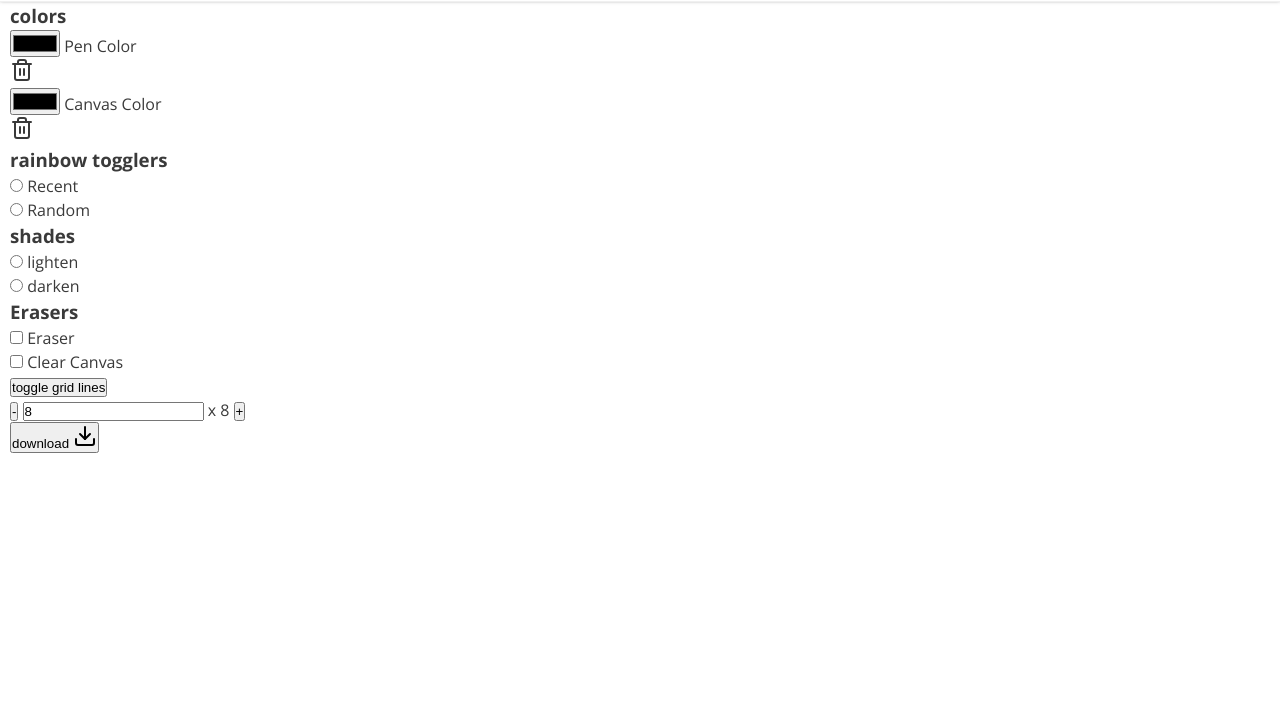
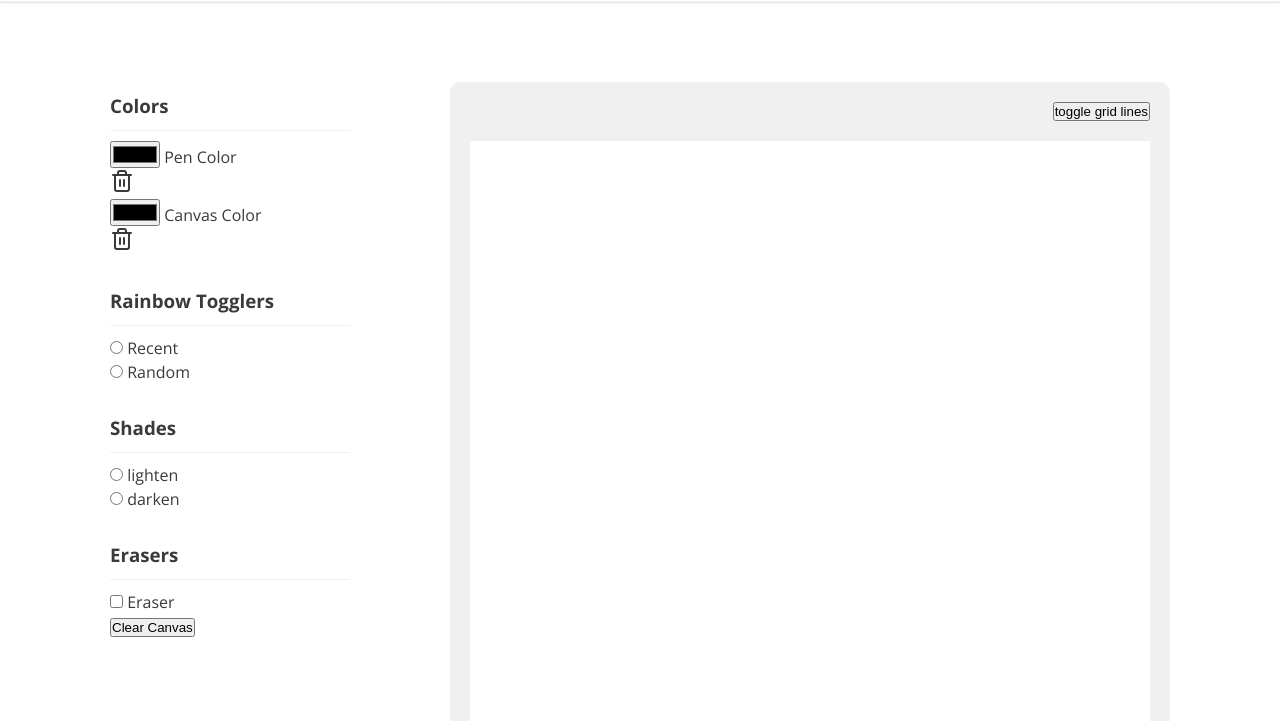
Before and after one commit to bitzsalex/etch_a_sketch, a website: page assets/pug/index.pug in a window 1280 px wide. Shown: the part 79-800 px from the top of the page. Drawn offline with nearby package versions, Linux system fonts and the light colour scheme; files that its build step writes are made by us from their sources.

Commit message:
Add style rules for the main section
This commit adds a style rules for the main section which includes
the sidebar and the canvas aria.

```diff
--- a/assets/pug/index.pug
+++ b/assets/pug/index.pug
@@ -19,23 +19,23 @@ html(lang="en")
         // loading stylesheet
         link(rel="stylesheet", href="./css/main.css")
     body
-        header.header
+        header.header.flex.flex--items-center
             .container
-                .header__content
+                .header__content.flex.flex--items-center.flex--between
                     .header__logo
                         a(href="#") Etch a Sketch
                     .header__themes
-                        button(type="button" class="theme__toggler")
+                        button(type="button" class="theme__toggler flex flex--items-center")
                             span.theme__icons
-                                i.theme__sun(data-feather="sun")
-                                i.theme__moon(data-feather="moon")
+                                i.theme__sun.flex.flex--items-center.flex--center(data-feather="sun")
+                                i.theme__moon.flex.flex--items-center.flex--center(data-feather="moon")
                             span.theme__names
                                 span.theme__light Light
                                 span.theme__dark dark
 
         main
             .container
-                .sketch
+                .sketch.flex.flex--evenly.flex--items-start
                     .sketch__sidebar
                         ul.sketch__menu
                             li
@@ -82,15 +82,14 @@ html(lang="en")
                                         input(type="checkbox", id="eraser")
                                         label(for="eraser") Eraser
                                     .group__item
-                                        input(type="checkbox", id="clear")
-                                        label(for="clear") Clear Canvas
+                                        button(type="button") Clear Canvas
 
-                    .sketch__content
-                        .flex
+                    .sketch__content.flex.flex--column
+                        .flex.flex--end
                             button.btn(type="button") toggle grid lines
-                        .canvas__container
-                            .canvas
-                        .flex
+                        .canvas
+
+                        .flex.flex--between
                             .group
                                 .group__item
                                     button(type="button") -
--- a/assets/sass/main.sass
+++ b/assets/sass/main.sass
@@ -68,22 +68,20 @@ a
     text-decoration: none
     cursor: pointer
 
+ul
+    list-style-type: none
+
 
 /**
     THIS ARE CUSTOM STYLES
     ====================================*/
 .header
     width: 100%
-    display: flex
-    align-items: center
     border-bottom: 1px solid var(--ternary)
     box-shadow: 0 -2px 4px 0 var(--text)
 
     &__content
         height: 80px
-        display: flex
-        justify-content: space-between
-        align-items: center
 
     &__logo
         font-size: 36px
@@ -94,13 +92,11 @@ a
         -webkit-appearance: none
         border: none
         outline: none
-        display: flex
         gap: 10px
         color: currentColor
         font-size: 20px
         position: relative
         padding: 12px 25px
-        align-items: center
         border-radius: 30px
         cursor: pointer
         text-transform: capitalize
@@ -132,9 +128,6 @@ a
         left: 0
         top: 0
         position: absolute
-        display: flex
-        justify-content: center
-        align-items: center
         transition: all .5s cubic-bezier(0.4, 0, 0.2, 1)
 
     &__sun
@@ -150,19 +143,38 @@ a
     &__light
         top: 50%
 
+main
+    padding-top: 30px
 
+.sketch
+    padding: 50px 0px
 
-@keyframes rotateThemeIconToLeft
-    0%
-        transform: translate(-50%, -50%) rotate(0deg) scale(0)
-    100%
-        transform: translate(-50%, -50%) rotate(-360deg) scale(1)
+    &__sidebar
+        width: 240px
 
-@keyframes rotateThemeIconToRight
-    0%
-        transform: translate(-50%, -50%) rotate(0deg) scale(1)
-    100%
-        transform: translate(-50%, -50%) rotate(360deg) scale(0)
+    &__menu
+        & > li
+            margin-bottom: 20px
+
+        h3
+            text-transform: capitalize
+            padding: 10px 0px
+            font-weight: 700
+            border-bottom: 1px solid var(--ternary)
+            margin-bottom: 10px
+
+    &__content
+        width: 720px
+        gap: 20px
+        padding: 20px 20px
+        border-radius: 10px
+        background-color: var(--ternary)
+
+.canvas
+    width: 680px
+    height: 680px
+    background-color: var(--primary)
+
 
 /**
     THIS ARE UTILITY CLASSES
@@ -174,3 +186,27 @@ a
 
     @include breakpoint(sm)
         padding: 0 16px
+
+.flex
+    display: flex
+
+    &--column
+        flex-direction: column
+
+    &--end
+        justify-content: flex-end
+
+    &--evenly
+        justify-content: space-evenly
+
+    &--between
+        justify-content: space-between
+
+    &--center
+        justify-content: center
+
+    &--items-start
+        align-items: flex-start
+
+    &--items-center
+        align-items: center
```
Also changed, not shown: css/main.css, index.html.
